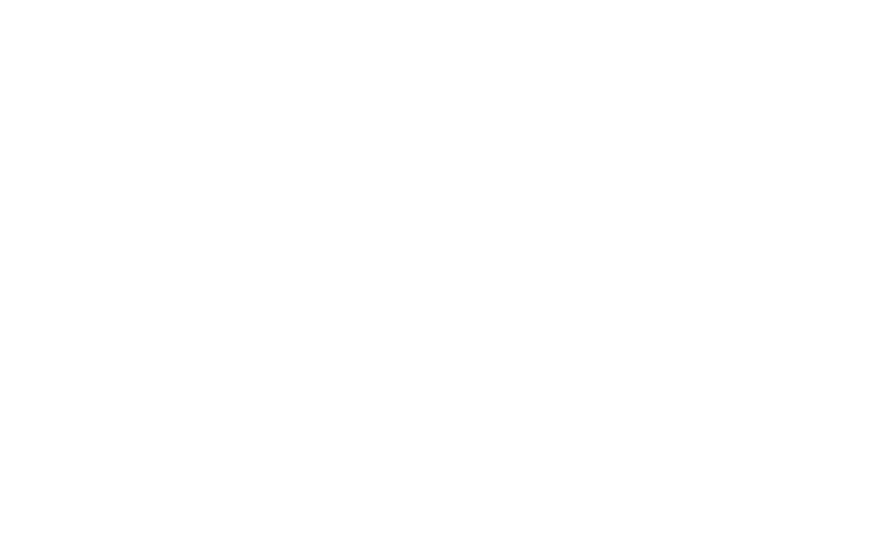
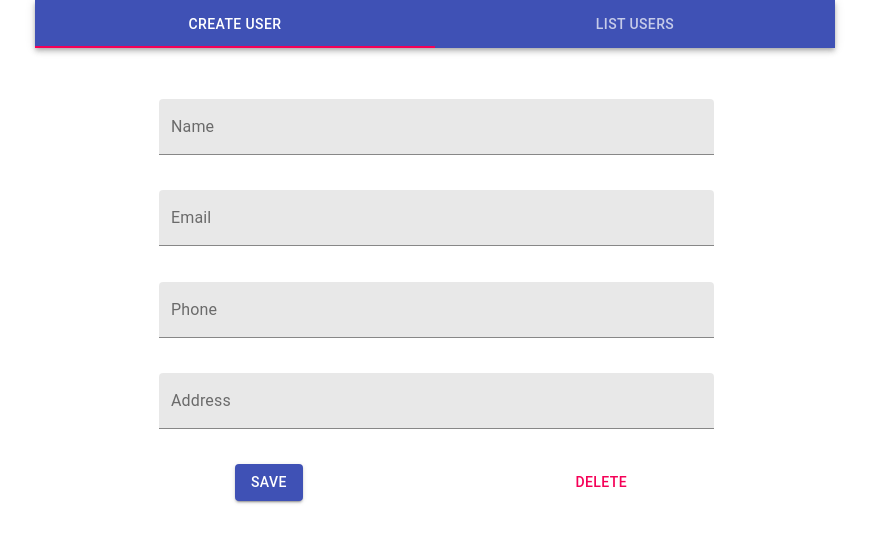
Before and after one commit to TylerPetri/aws-lambda-form, a React (Create React App) app in the folder client/: page /edit/1 in a window 1280 px wide. Shown: the top 542 px of the page, without its empty margins (205-1074 px from the left). Built offline with nearby package versions, Linux system fonts and the light colour scheme; no server answers.

Commit message:
todo list

```diff
--- a/client/src/App.js
+++ b/client/src/App.js
@@ -1,6 +1,6 @@
 import React from 'react';
-import { BrowserRouter as Router, Route, Switch } from 'react-router-dom';
 import { Grid } from '@material-ui/core';
+import { BrowserRouter as Router, Route } from 'react-router-dom';
 import Tabs from './Components/Tabs/tabs';
 
 function App() {
@@ -14,6 +14,7 @@ function App() {
           alignItems='center'
         >
           <Route exact path='/' component={Tabs} />
+          <Route exact path='/edit/:createdAt' component={Tabs} />
         </Grid>
       </Router>
     </>
--- a/client/src/Components/Form/form.css
+++ /dev/null
@@ -1,4 +0,0 @@
-.formInputBox {
-  width: 80%;
-  background-color: rgb(219, 219, 219);
-}
--- a/client/src/Components/Form/form.jsx
+++ b/client/src/Components/Form/form.jsx
@@ -1,37 +1,158 @@
-import React from 'react';
-import { FormControl, InputLabel, Input, Grid } from '@material-ui/core';
+import React, { useEffect, useState, useRef } from 'react';
+import { useParams, Link } from 'react-router-dom';
+import { Grid } from '@material-ui/core';
+import Container from '@material-ui/core/Container';
+import Button from '@material-ui/core/Button';
 
-import './form.css';
+import TextField from '@material-ui/core/TextField';
 
-function form() {
+function Form(props) {
+  const { createdAt: userParam } = useParams();
+  const [editing, setEditing] = useState(false);
+  const [formState, setFormState] = useState({
+    name: '',
+    email: '',
+    phone: '',
+    address: '',
+  });
+  const [shrink1, setShrink1] = useState(false);
+  const [shrink2, setShrink2] = useState(false);
+  const [shrink3, setShrink3] = useState(false);
+  const [shrink4, setShrink4] = useState(false);
+
+  useEffect(() => {
+    if (userParam) {
+      const fetchData = async () => {
+        try {
+          const res = await fetch(`/api/users/${userParam}`);
+          const data = await res.json();
+          setFormState({
+            name: data[0].Users,
+            email: data[0].email,
+            phone: data[0].phone,
+            address: data[0].address,
+          });
+        } catch (error) {
+          console.log(error);
+        }
+      };
+      fetchData();
+      setEditing(true);
+    }
+    // if (formState.name.length > 0) setShrink1(true);
+  }, [userParam]);
+
+  const handleFormSubmit = (event) => {
+    event.preventDefault();
+
+    const postData = async () => {
+      const res = await fetch('/api/users', {
+        method: 'POST',
+        headers: {
+          Accept: 'application/json',
+          'Content-Type': 'application/json',
+        },
+        body: JSON.stringify(formState),
+      });
+    };
+    postData();
+
+    setFormState({ name: '', email: '', phone: '', address: '' });
+    props.setValue(1);
+  };
+
+  const updateUser = async (createdAt, name) => {
+    // const res = await fetch(`/api/users/${createdAt}/${name}`);
+    console.log('updating');
+  };
+
   return (
     <>
+      {' '}
+      <Container maxWidth='sm'>
         <Grid
           container
           direction='column'
           justifyContent='space-evenly'
           alignItems='center'
-        style={{ height: '400px' }}
+          style={{ height: '400px', width: '555px' }}
         >
-        <FormControl className='formInputBox'>
-          <InputLabel htmlFor='my-input'>Name</InputLabel>
-          <Input id='my-input' />
-        </FormControl>
-        <FormControl className='formInputBox'>
-          <InputLabel htmlFor='my-input'>Email</InputLabel>
-          <Input id='my-input' />
-        </FormControl>
-        <FormControl className='formInputBox'>
-          <InputLabel htmlFor='my-input'>Phone Number</InputLabel>
-          <Input id='my-input' />
-        </FormControl>
-        <FormControl className='formInputBox'>
-          <InputLabel htmlFor='my-input'>Address</InputLabel>
-          <Input id='my-input' />
-        </FormControl>
+          <TextField
+            fullWidth
+            id='filled-basic'
+            label='Name'
+            variant='filled'
+            value={formState.name}
+            onChange={(event) =>
+              setFormState({ ...formState, name: event.target.value })
+            }
+            onSelect={() => setShrink1(true)}
+            // InputLabelProps={{ shrink: shrink1 }}
+          />
+          <TextField
+            fullWidth
+            id='filled-basic'
+            label='Email'
+            variant='filled'
+            value={formState.email}
+            onChange={(event) =>
+              setFormState({ ...formState, email: event.target.value })
+            }
+            onSelect={() => setShrink2(true)}
+            // InputLabelProps={{ shrink: shrink2 }}
+          />
+          <TextField
+            fullWidth
+            id='filled-basic'
+            label='Phone'
+            variant='filled'
+            value={formState.phone}
+            onChange={(event) =>
+              setFormState({ ...formState, phone: event.target.value })
+            }
+            onSelect={() => setShrink3(true)}
+            // InputLabelProps={{ shrink: shrink3 }}
+          />
+          <TextField
+            fullWidth
+            id='filled-basic'
+            label='Address'
+            variant='filled'
+            value={formState.address}
+            onChange={(event) =>
+              setFormState({ ...formState, address: event.target.value })
+            }
+            onSelect={() => setShrink4(true)}
+            // InputLabelProps={{ shrink: shrink4 }}
+          />
         </Grid>
+        <Grid
+          container
+          direction='row'
+          justifyContent='space-between'
+          style={{ width: '400px', margin: '0 auto' }}
+        >
+          {editing ? (
+            <Button variant='contained' color='primary' onClick={updateUser}>
+              SAVE
+            </Button>
+          ) : (
+            <Button
+              variant='contained'
+              color='primary'
+              onClick={handleFormSubmit}
+            >
+              SAVE
+            </Button>
+          )}
+
+          <Link to='/' style={{ textDecoration: 'none' }}>
+            <Button color='secondary'>DELETE</Button>
+          </Link>
+        </Grid>
+      </Container>
     </>
   );
 }
 
-export default form;
+export default Form;
--- a/client/src/Components/List/list.jsx
+++ b/client/src/Components/List/list.jsx
@@ -1,11 +1,13 @@
 import React, { useEffect, useState } from 'react';
 import { makeStyles } from '@material-ui/core/styles';
 import { Grid } from '@material-ui/core';
+import { Link } from 'react-router-dom';
 import List from '@material-ui/core/List';
 import ListItem from '@material-ui/core/ListItem';
 import Divider from '@material-ui/core/Divider';
 import ListItemText from '@material-ui/core/ListItemText';
 import Typography from '@material-ui/core/Typography';
+import Button from '@material-ui/core/Button';
 
 const useStyles = makeStyles((theme) => ({
   root: {
@@ -18,12 +20,11 @@ const useStyles = makeStyles((theme) => ({
   },
 }));
 
-export default function AlignItemsList() {
+export default function AlignItemsList(props) {
   const classes = useStyles();
   const [isLoaded, setIsLoaded] = useState(false);
   const [users, setUsers] = useState([]);
 
-  useEffect(() => {
   const fetchData = async () => {
     try {
       const res = await fetch('/api/users');
@@ -37,13 +38,23 @@ export default function AlignItemsList() {
       console.log(error);
     }
   };
+
+  useEffect(() => {
     fetchData();
   }, []);
 
-  async function test() {
-    const res = await fetch('/api/users');
-    const jsonData = await res.json();
-    console.log(jsonData);
+  function edit() {
+    props.setValue(0);
+  }
+
+  async function deleteUser(name, createdAt) {
+    const deletion = async () => {
+      const res = await fetch(`/api/users/${createdAt}/${name}`, {
+        method: 'DELETE',
+      });
+    };
+    await deletion();
+    fetchData();
   }
 
   return (
@@ -53,8 +64,15 @@ export default function AlignItemsList() {
       justifyContent='space-around'
       alignItems='center'
     >
-      <button onClick={test}>testtest</button>
       {users.map((user) => (
+        <>
+          <Grid
+            container
+            direction='row'
+            justifyContent='space-between'
+            alignItems='center'
+            style={{ padding: '10px', width: '80%' }}
+          >
             <List className={classes.root}>
               <ListItem alignItems='flex-start'>
                 <ListItemText
@@ -67,15 +85,41 @@ export default function AlignItemsList() {
                         className={classes.inline}
                         color='textPrimary'
                       >
-                    {user.email}
+                        {user.email} - {user.phone}
                       </Typography>
-                  {user.phone} - {user.address}
+                      <br></br>
+                      {user.address}
                     </React.Fragment>
                   }
                 />
               </ListItem>
               <Divider variant='inset' component='li' />
             </List>
+            <div>
+              <Link
+                to={`/edit/${user.Users}`}
+                style={{ textDecoration: 'none' }}
+              >
+                <Button
+                  variant='outlined'
+                  color='primary'
+                  style={{ marginLeft: '10px' }}
+                  onClick={() => edit}
+                >
+                  EDIT
+                </Button>
+              </Link>
+              <Button
+                variant='outlined'
+                color='secondary'
+                style={{ marginLeft: '10px' }}
+                onClick={() => deleteUser(user.Users, user.createdAt)}
+              >
+                DELETE
+              </Button>
+            </div>
+          </Grid>
+        </>
       ))}
     </Grid>
   );
--- a/client/src/Components/Tabs/tabs.jsx
+++ b/client/src/Components/Tabs/tabs.jsx
@@ -1,4 +1,5 @@
 import React from 'react';
+import { Link } from 'react-router-dom';
 import PropTypes from 'prop-types';
 import { makeStyles } from '@material-ui/core/styles';
 import AppBar from '@material-ui/core/AppBar';
@@ -6,8 +7,6 @@ import Tabs from '@material-ui/core/Tabs';
 import Tab from '@material-ui/core/Tab';
 import Typography from '@material-ui/core/Typography';
 import Box from '@material-ui/core/Box';
-import Button from '@material-ui/core/Button';
-import { Grid } from '@material-ui/core';
 
 import Form from '../Form/form';
 import List from '../List/list';
@@ -60,10 +59,6 @@ export default function SimpleTabs() {
     setValue(newValue);
   };
 
-  const listUsers = () => {
-    setValue(1);
-  };
-
   return (
     <div className={classes.root}>
       <AppBar position='static' style={{ width: 'max-content' }}>
@@ -81,21 +76,10 @@ export default function SimpleTabs() {
         </Tabs>
       </AppBar>
       <TabPanel value={value} index={0}>
-        <Form />
-        <Grid
-          container
-          direction='row'
-          justifyContent='space-between'
-          style={{ width: '400px', margin: '0 auto' }}
-        >
-          <Button variant='contained' color='primary' onClick={listUsers}>
-            SAVE
-          </Button>
-          <Button color='secondary'>DELETE</Button>
-        </Grid>
+        <Form value={value} setValue={setValue} />
       </TabPanel>
       <TabPanel value={value} index={1}>
-        <List />
+        <List value={value} setValue={setValue} />
       </TabPanel>
     </div>
   );
```
Also changed, not shown: client/src/Components/List/list.css (added, +9 -0 lines), 2 other files (tests, documents, lock files or other folders). Lines whose indentation alone changed are shown as unchanged.
